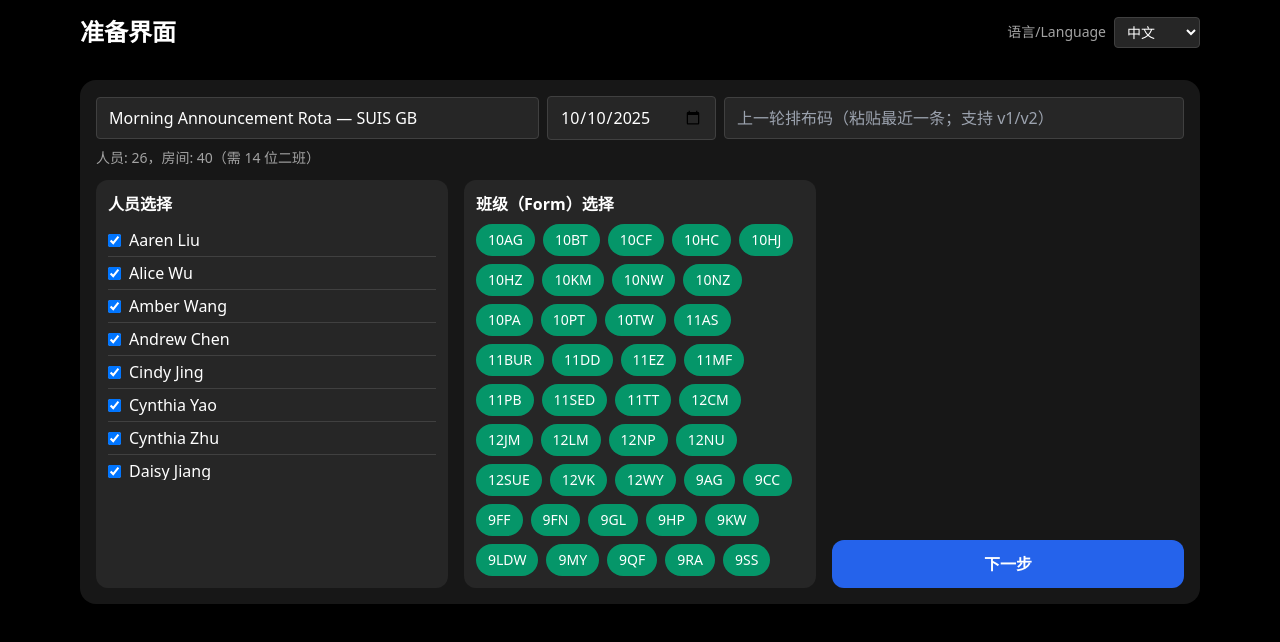
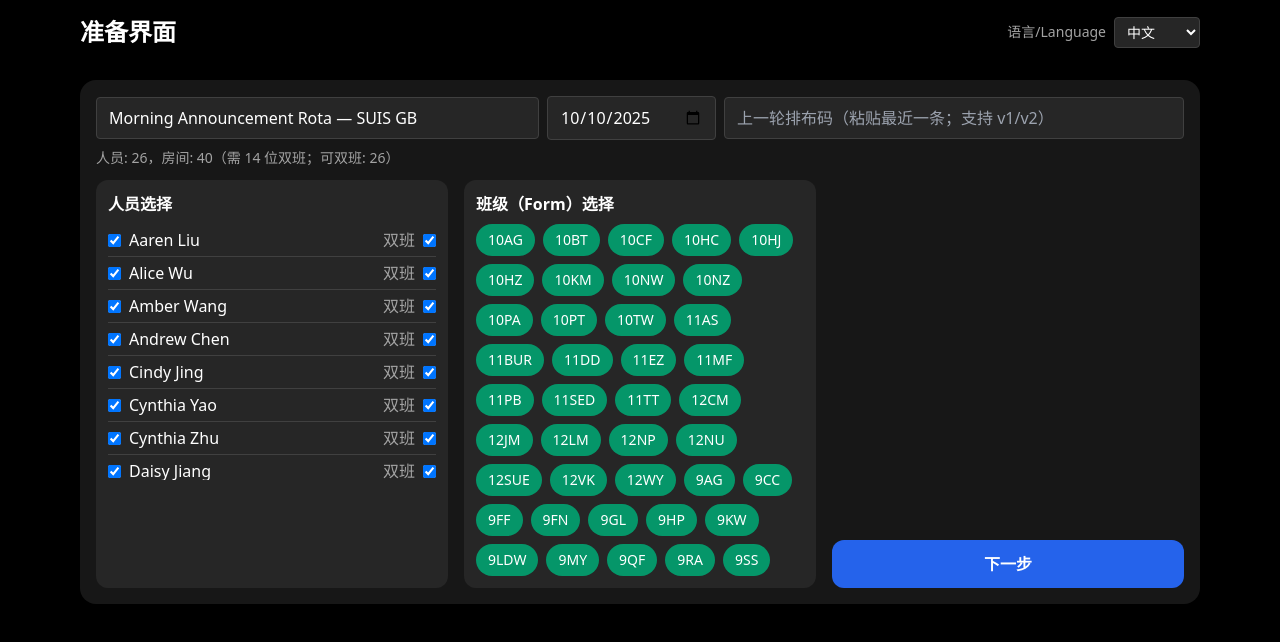
Before and after one commit to truthadmire/Gubei-Prefect-toolkit, a React (Vite) app: page / in a window 1280 px wide. Shown: the top 642 px of the page. Built offline with nearby package versions, Linux system fonts and the light colour scheme.

Commit message:
Update App.tsx

```diff
--- a/src/App.tsx
+++ b/src/App.tsx
@@ -9,6 +9,7 @@ type Person = {
   name: string;
   dept?: string;
   active: boolean;
+  canDouble: boolean; //  是否允许 double duty
   assignedCount: number;
   lastRooms?: string[];
   lastPairKey?: string;
@@ -21,7 +22,7 @@ type Room = {
   floor: number;
   enabled: boolean;
 };
-type Slot = { id: string; rooms: string[] };
+type Slot = { id: string; rooms: string[] }; // 单间 or 成对房间（双班）
 type Assignment = { person: string; rooms: string[] };
 type RosterJson = {
   people: { name: string; dept?: string }[];
@@ -39,8 +40,8 @@ const I18N: Record<Lang, any> = {
     titlePh: "输入标题（默认含 SUIS GB）",
     date: "日期",
     lastCodePh: "上一轮排布码（粘贴最近一条；支持 v1/v2）",
-    status: (peo: number, rooms: number, pairs: number) =>
-      `人员: ${peo}，房间: ${rooms}（需 ${pairs} 位二班）`,
+    status: (peo: number, rooms: number, pairs: number, can: number) =>
+      `人员: ${peo}，房间: ${rooms}（需 ${pairs} 位双班；可双班: ${can}）`,
     peopleSel: "人员选择",
     formSel: "班级（Form）选择",
     next: "下一步",
@@ -58,6 +59,8 @@ const I18N: Record<Lang, any> = {
     colFormRoom: "班级 + 房号",
     colNameDept: "姓名 + 部门",
     languageLabel: "语言/Language",
+    ddLabel: "双班",
+    ddTooFew: (need: number, have: number) => `可双班人员不足：需要 ${need} 位，当前 ${have} 位。请勾选更多“双班”或减少房间数。`,
   },
   en: {
     setup: "Setup",
@@ -65,8 +68,8 @@ const I18N: Record<Lang, any> = {
     titlePh: "Title (includes SUIS GB by default)",
     date: "Date",
     lastCodePh: "Last rota code (paste the latest; supports v1/v2)",
-    status: (peo: number, rooms: number, pairs: number) =>
-      `People: ${peo}, Rooms: ${rooms} (need ${pairs} double-duty)`,
+    status: (peo: number, rooms: number, pairs: number, can: number) =>
+      `People: ${peo}, Rooms: ${rooms} (need ${pairs} double-duty; available: ${can})`,
     peopleSel: "People",
     formSel: "Forms",
     next: "Next",
@@ -84,6 +87,8 @@ const I18N: Record<Lang, any> = {
     colFormRoom: "Class + Room",
     colNameDept: "Name + Department",
     languageLabel: "语言/Language",
+    ddLabel: "Double",
+    ddTooFew: (need: number, have: number) => `Not enough double-duty people: need ${need}, have ${have}. Enable more "Double" or reduce rooms.`,
   },
 };
 
@@ -102,7 +107,7 @@ function parseRoomId(raw: string): { building: string; number: number; floor: nu
 }
 const pairKey = (a: string, b: string) => [a, b].sort().join("+");
 
-// 简单可复现的伪随机（用于无排布码时“打乱 + 轻微抖动”）
+// 伪随机（用于无排布码时的“打乱 + 微抖动”）
 function makeRNG(seed: number) {
   let s = seed >>> 0;
   return () => {
@@ -179,12 +184,10 @@ async function unpackRotaCodeCompat(code: string) {
   const crc = parts[2];
   const calc = crc32(b64).toString(16).toUpperCase().padStart(8, "0");
   if (calc !== crc) throw new Error("CRC mismatch");
-  // try plain (no compression)
   try {
     const raw = new TextDecoder().decode(fromBase64URL(b64));
     return JSON.parse(raw);
   } catch {}
-  // try native inflate if available
   if ((globalThis as any).DecompressionStream) {
     const u8 = fromBase64URL(b64);
     const ds = new (globalThis as any).DecompressionStream("deflate-raw");
@@ -208,6 +211,7 @@ async function loadRoster(): Promise<{ people: Person[]; rooms: Room[] }> {
     name: p.name,
     dept: p.dept,
     active: true,
+    canDouble: true, //  默认允许 double duty
     assignedCount: 0,
   }));
 
@@ -241,24 +245,28 @@ function makeCost(
   randJitter: (() => number) | null,
   forbidRoomIds: Set<string>
 ): number {
-  // ---- 新增硬性限制：若 Hepburn He 且 slot 里有 12 年级房间，直接禁止 ----
+  // A) Double-duty 约束：双房间槽仅限 canDouble
+  if (slot.rooms.length === 2 && !p.canDouble) return 1e9;
+
+  // B) Hepburn He 不可去 12 年级
   if (p.name === FORBID_NAME) {
-    for (const rid of slot.rooms) {
-      if (forbidRoomIds.has(rid)) return 1e9; // 极大代价，相当于不可分配
-    }
+    for (const rid of slot.rooms) if (forbidRoomIds.has(rid)) return 1e9;
   }
 
+  // C) 避免重复（上一轮同房间/同对）
   const last = new Set(p.lastRooms || []);
   if (strong) {
     for (const r of slot.rooms) if (last.has(r)) return 1e6;
     if (slot.rooms.length === 2 && p.lastPairKey === pairKey(slot.rooms[0], slot.rooms[1])) return 1e6;
   }
+
+  // D) 软代价：略微惩罚最近去过 & 已分配次数
   let c = 0;
   for (const r of slot.rooms) if (last.has(r)) c += 100;
   if (slot.rooms.length === 2 && p.lastPairKey === pairKey(slot.rooms[0], slot.rooms[1])) c += 200;
   c += p.assignedCount * 5;
 
-  if (randJitter) c += Math.floor(randJitter() * 2); // 0/1 抖动打破固定解
+  if (randJitter) c += Math.floor(randJitter() * 2); // 0/1 抖动
   return c;
 }
 
@@ -343,7 +351,7 @@ function generateAssignment(
   const people = shufflePeople && randJitter ? shuffle(peopleRaw.slice(), randJitter) : peopleRaw.slice();
 
   const R = enabledRooms.length, P = people.length;
-  const D = Math.max(0, R - P);
+  const D = Math.max(0, R - P); // 需要的双班人数 = 需要的成对槽数
 
   const used = new Set<string>();
   const pairs1 = greedyAdjacentPairs(enabledRooms, D, used);
@@ -353,12 +361,13 @@ function generateAssignment(
     pairs = pairs.concat(extra);
   }
 
+  // 单间槽 = 未被成对占用的房间
   const singles: Slot[] = enabledRooms.filter((r) => !used.has(r.id)).map((r) => ({ id: r.id, rooms: [r.id] }));
-  const slots: Slot[] = [...pairs, ...singles];
+  const slots: Slot[] = [...pairs, ...singles]; // 槽数应当等于 P
 
   const base = hungarianAssign(people, slots, randJitter, forbidRoomIds);
 
-  // 兜底：任何遗漏的房间强行分给“当前最少的人”，但仍然要**尊重禁止规则**
+  // 正常情况下，此处不应再有遗漏；兜底亦遵守 canDouble + Hepburn 限制
   const assignedRooms = new Set(base.flatMap((a) => a.rooms));
   const still = enabledRooms.filter((r) => !assignedRooms.has(r.id));
   if (still.length) {
@@ -368,11 +377,13 @@ function generateAssignment(
 
     let pi = 0;
     for (const r of still) {
-      // 对于 12 年级房间，跳过 Hepburn He
       let chosen: Person | null = null;
       for (let k = 0; k < pool.length; k++) {
         const cand = pool[(pi + k) % pool.length];
-        if (!(cand.name === FORBID_NAME && forbidRoomIds.has(r.id))) {
+        // Hepburn 12 年级禁配
+        if (cand.name === FORBID_NAME && forbidRoomIds.has(r.id)) continue;
+        const cur = usedBy.get(cand.name) || 0;
+        if (cur === 0 || (cur >= 1 && cand.canDouble)) {
           chosen = cand;
           pi = (pi + k + 1) % pool.length;
           break;
@@ -382,7 +393,6 @@ function generateAssignment(
         base.push({ person: chosen.name, rooms: [r.id] });
         usedBy.set(chosen.name, (usedBy.get(chosen.name) || 0) + 1);
       }
-      // 若 chosen 仍为空，说明所有人都被禁（极端不可能场景），则不分配该房间
     }
   }
   return base;
@@ -424,7 +434,7 @@ export default function App() {
   // RotaCode + Toast
   const [generatedCode, setGeneratedCode] = useState("");
   const [toast, setToast] = useState<{ id: number; text: string } | null>(null);
-  const showToast = (text: string, ms = 1600) => {
+  const showToast = (text: string, ms = 2000) => {
     const id = Date.now();
     setToast({ id, text });
     setTimeout(() => setToast((t) => (t && t.id === id ? null : t)), ms);
@@ -476,18 +486,18 @@ export default function App() {
   }, [rooms, allowedForms]);
 
   const statusText = useMemo(() => {
-    const activeCount = people.filter((p) => p.active).length;
+    const active = people.filter((p) => p.active);
+    const activeCount = active.length;
     const roomCount = filteredRooms.filter((r) => r.enabled).length;
     const needPairs = Math.max(0, roomCount - activeCount);
-    return L.status(activeCount, roomCount, needPairs);
+    const canDouble = active.filter((p) => p.canDouble).length;
+    return L.status(activeCount, roomCount, needPairs, canDouble);
   }, [people, filteredRooms, lang]);
 
   // === 计算“禁止分配”的房间集合（所有 form 以 12 开头）===
   const forbidRoomIds = useMemo(() => {
     const set = new Set<string>();
-    for (const r of rooms) {
-      if (r.form && /^12/.test(r.form)) set.add(r.id);
-    }
+    for (const r of rooms) if (r.form && /^12/.test(r.form)) set.add(r.id);
     return set;
   }, [rooms]);
 
@@ -501,14 +511,27 @@ export default function App() {
   function togglePerson(id: string) {
     setPeople((prev) => prev.map((p) => (p.id === id ? { ...p, active: !p.active } : p)));
   }
+  function toggleDouble(id: string) {
+    setPeople((prev) => prev.map((p) => (p.id === id ? { ...p, canDouble: !p.canDouble } : p)));
+  }
 
   function doGenerate() {
     // 是否存在“上一轮数据”
     const hasHistory = people.some((p) => (p.lastRooms?.length || 0) > 0 || p.lastPairKey);
-    // 无历史：随机
     const seed = randomSeed();
     const rng = makeRNG(seed);
     const randJitter = hasHistory ? null : rng;
+
+    // 可行性检查：可双班人数是否足够
+    const active = people.filter((p) => p.active);
+    const canDouble = active.filter((p) => p.canDouble).length;
+    const R = filteredRooms.filter((r) => r.enabled).length;
+    const P = active.length;
+    const need = Math.max(0, R - P);
+    if (need > canDouble) {
+      showToast(L.ddTooFew(need, canDouble));
+      return; // ❌ 阻止生成
+    }
 
     const A = generateAssignment(people, filteredRooms, randJitter, !hasHistory, forbidRoomIds);
     setAssignments(A);
@@ -520,7 +543,7 @@ export default function App() {
       setGeneratedCode(code);
       navigator.clipboard.writeText(code).then(
         () => showToast(L.copyOk),
-        () => showToast(L.codeBoxTitle) // 提示已生成，可手动复制
+        () => showToast(L.codeBoxTitle)
       );
     });
   }
@@ -596,14 +619,15 @@ export default function App() {
   const allForms = Array.from(new Set(rooms.map((r) => r.form || ""))).filter(Boolean).sort();
 
   // ======== 根据 isMobile 自适配样式 ========
-  const shellPad = isMobile ? "p-2" : "p-4";
-  const wrapW   = isMobile ? "max-w-full" : "max-w-6xl";
-  const cardPad = isMobile ? "p-3" : "p-4";
-  const headerText = isMobile ? "text-xl" : "text-2xl";
-  const listHeight = isMobile ? "h-[38vh]" : "h-64";
-  const tableText = isMobile ? "text-[12px] leading-tight" : "text-base";
-  const thPad = isMobile ? "p-1.5" : "p-2";
-  const tdPad = isMobile ? "p-1.5" : "p-2";
+  const isM = isMobile;
+  const shellPad = isM ? "p-2" : "p-4";
+  const wrapW   = isM ? "max-w-full" : "max-w-6xl";
+  const cardPad = isM ? "p-3" : "p-4";
+  const headerText = isM ? "text-xl" : "text-2xl";
+  const listHeight = isM ? "h-[38vh]" : "h-64";
+  const tableText = isM ? "text-[12px] leading-tight" : "text-base";
+  const thPad = isM ? "p-1.5" : "p-2";
+  const tdPad = isM ? "p-1.5" : "p-2";
 
   return (
     <div className="min-h-screen bg-black text-white">
@@ -642,21 +666,21 @@ export default function App() {
             {/* 标题 + 日期 + 排布码输入 */}
             <div className="flex flex-col gap-2 md:flex-row md:items-center">
               <input
-                className={`flex-1 rounded px-3 py-2 bg-neutral-800 border border-neutral-700 ${isMobile ? "text-sm" : ""}`}
+                className={`flex-1 rounded px-3 py-2 bg-neutral-800 border border-neutral-700 ${isM ? "text-sm" : ""}`}
                 placeholder={I18N[lang].titlePh}
                 value={title}
                 onChange={(e) => setTitle(e.target.value)}
               />
               <input
                 type="date"
-                className={`rounded px-3 py-2 bg-neutral-800 border border-neutral-700 ${isMobile ? "text-sm" : ""}`}
+                className={`rounded px-3 py-2 bg-neutral-800 border border-neutral-700 ${isM ? "text-sm" : ""}`}
                 value={dateStr}
                 onChange={(e) => setDateStr(e.target.value)}
                 aria-label={I18N[lang].date}
                 title={I18N[lang].date}
               />
               <input
-                className={`w-full md:w-[460px] rounded px-3 py-2 bg-neutral-800 border border-neutral-700 ${isMobile ? "text-sm" : ""}`}
+                className={`w-full md:w-[460px] rounded px-3 py-2 bg-neutral-800 border border-neutral-700 ${isM ? "text-sm" : ""}`}
                 placeholder={I18N[lang].lastCodePh}
                 value={rotaCodeIn}
                 onChange={(e) => setRotaCodeIn(e.target.value)}
@@ -667,22 +691,32 @@ export default function App() {
             <div className="mt-2 text-sm text-neutral-400">{statusText}</div>
 
             {/* 人员选择 & Form 选择 */}
-            <div className={`mt-3 grid grid-cols-1 ${isMobile ? "gap-3" : "md:grid-cols-3 gap-4"}`}>
-              {/* 人员 */}
+            <div className={`mt-3 grid grid-cols-1 ${isM ? "gap-3" : "md:grid-cols-3 gap-4"}`}>
+              {/* 人员（带“启用 + 双班”两个开关） */}
               <div className="bg-neutral-800 rounded-xl p-3">
                 <div className="font-semibold mb-2">{I18N[lang].peopleSel}</div>
-                <div className={`${listHeight} overflow-auto divide-y divide-neutral-700 ${isMobile ? "text-sm" : ""}`}>
-                  {/* 勾选列表按名字升序；分配时已引入随机 */}
+                <div className={`${listHeight} overflow-auto divide-y divide-neutral-700 ${isM ? "text-sm" : ""}`}>
                   {people.slice().sort((a, b) => a.name.localeCompare(b.name)).map((p) => (
-                    <label key={p.id} className="flex items-center gap-2 py-1">
-                      <input type="checkbox" checked={p.active} onChange={() => togglePerson(p.id)} />
-                      <span>{p.name}</span>
-                    </label>
+                    <div key={p.id} className="flex items-center justify-between py-1">
+                      <label className="flex items-center gap-2">
+                        <input type="checkbox" checked={p.active} onChange={() => togglePerson(p.id)} />
+                        <span>{p.name}</span>
+                      </label>
+                      <label className="flex items-center gap-2">
+                        <span className="text-neutral-400">{I18N[lang].ddLabel}</span>
+                        <input
+                          type="checkbox"
+                          checked={p.canDouble}
+                          onChange={() => toggleDouble(p.id)}
+                          title={I18N[lang].ddLabel}
+                        />
+                      </label>
+                    </div>
                   ))}
                 </div>
               </div>
 
-              {/* Form */}
+              {/* Form 选择 */}
               <div className="bg-neutral-800 rounded-xl p-3">
                 <div className="font-semibold mb-2">{I18N[lang].formSel}</div>
                 <div className="flex flex-wrap gap-2">
@@ -690,7 +724,7 @@ export default function App() {
                     <button
                       key={f}
                       onClick={() => toggleForm(f)}
-                      className={`${allowedForms.has(f) ? "bg-emerald-600" : "bg-neutral-700"} ${isMobile ? "px-2 py-1 text-xs" : "px-3 py-1.5 text-sm"} rounded-full`}
+                      className={`${allowedForms.has(f) ? "bg-emerald-600" : "bg-neutral-700"} ${isM ? "px-2 py-1 text-xs" : "px-3 py-1.5 text-sm"} rounded-full`}
                     >
                       {f}
                     </button>
@@ -702,7 +736,7 @@ export default function App() {
               <div className={`flex items-end`}>
                 <button
                   onClick={doGenerate}
-                  className={`w-full bg-blue-600 hover:bg-blue-700 rounded-xl ${isMobile ? "py-2 text-sm" : "py-3 font-semibold"}`}
+                  className={`w-full bg-blue-600 hover:bg-blue-700 rounded-xl ${isM ? "py-2 text-sm" : "py-3 font-semibold"}`}
                 >
                   {I18N[lang].next}
                 </button>
@@ -719,12 +753,12 @@ export default function App() {
           <div className={`bg-neutral-900 rounded-2xl ${cardPad} mb-3`}>
             <div className="flex items-center justify-between">
               <div className="font-semibold">{I18N[lang].codeBoxTitle}</div>
-              <button onClick={copyCode} className={`rounded bg-blue-600 hover:bg-blue-700 ${isMobile ? "px-2 py-1 text-sm" : "px-3 py-1.5"}`}>
+              <button onClick={copyCode} className={`rounded bg-blue-600 hover:bg-blue-700 ${isM ? "px-2 py-1 text-sm" : "px-3 py-1.5"}`}>
                 {I18N[lang].copy}
               </button>
             </div>
             <textarea
-              className={`w-full ${isMobile ? "h-24" : "h-28"} mt-2 rounded bg-neutral-800 border border-neutral-700 p-2 font-mono ${isMobile ? "text-[11px]" : "text-xs"}`}
+              className={`w-full ${isM ? "h-24" : "h-28"} mt-2 rounded bg-neutral-800 border border-neutral-700 p-2 font-mono ${isM ? "text-[11px]" : "text-xs"}`}
               readOnly
               value={generatedCode}
               onFocus={(e) => e.currentTarget.select()}
@@ -737,11 +771,11 @@ export default function App() {
             className={`bg-white text-black rounded-2xl ${cardPad} ${tableText}`}
           >
             {/* 页眉 */}
-            <div className={`flex items-start justify-between ${isMobile ? "gap-2" : ""}`}>
-              <div className={`${isMobile ? "text-base" : "text-xl"} font-bold`}>{title}</div>
+            <div className={`flex items-start justify-between ${isM ? "gap-2" : ""}`}>
+              <div className={`${isM ? "text-base" : "text-xl"} font-bold`}>{title}</div>
               <div className="text-right">
-                <div className={`${isMobile ? "text-[11px]" : "text-sm"}`}>{I18N[lang].date}</div>
-                <div className={`${isMobile ? "text-sm" : "font-semibold"}`}>{dateStr}</div>
+                <div className={`${isM ? "text-[11px]" : "text-sm"}`}>{I18N[lang].date}</div>
+                <div className={`${isM ? "text-sm" : "font-semibold"}`}>{dateStr}</div>
               </div>
             </div>
 
@@ -771,7 +805,7 @@ export default function App() {
                       const person = a?.person ?? "";
                       const dept = person ? (people.find((p) => p.name === person)?.dept ?? "") : "";
                       return (
-                        <tr key={r.id} className={`${isMobile ? "align-top" : ""}`}>
+                        <tr key={r.id} className={`${isM ? "align-top" : ""}`}>
                           <td className={`${tdPad} border whitespace-nowrap`}>{formRoom}</td>
                           <td className={`${tdPad} border break-words`}>
                             <span className="font-semibold">{person}</span>
@@ -786,14 +820,14 @@ export default function App() {
           </div>
 
           {/* 操作按钮 */}
-          <div className={`mt-3 flex ${isMobile ? "flex-col" : "flex-row"} gap-3`}>
-            <button onClick={() => setStep(1)} className={`rounded bg-neutral-700 hover:bg-neutral-600 ${isMobile ? "w-full py-2 text-sm" : "px-3 py-2"}`}>
+          <div className={`mt-3 flex ${isM ? "flex-col" : "flex-row"} gap-3`}>
+            <button onClick={() => setStep(1)} className={`rounded bg-neutral-700 hover:bg-neutral-600 ${isM ? "w-full py-2 text-sm" : "px-3 py-2"}`}>
               {I18N[lang].back}
             </button>
-            <button onClick={exportJPG} className={`rounded bg-emerald-600 hover:bg-emerald-700 ${isMobile ? "w-full py-2 text-sm" : "px-3 py-2"}`}>
+            <button onClick={exportJPG} className={`rounded bg-emerald-600 hover:bg-emerald-700 ${isM ? "w-full py-2 text-sm" : "px-3 py-2"}`}>
               {I18N[lang].exportJPG}
             </button>
-            <button onClick={copyJPGToClipboard} className={`rounded bg-amber-600 hover:bg-amber-700 ${isMobile ? "w-full py-2 text-sm" : "px-3 py-2"}`}>
+            <button onClick={copyJPGToClipboard} className={`rounded bg-amber-600 hover:bg-amber-700 ${isM ? "w-full py-2 text-sm" : "px-3 py-2"}`}>
               {I18N[lang].copyJPG}
             </button>
           </div>
```
